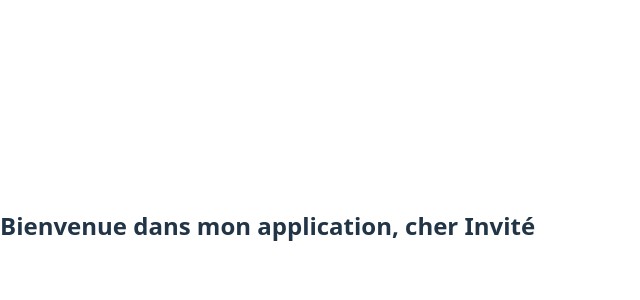
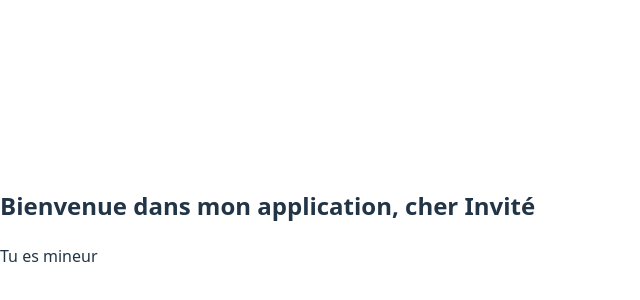
Before and after one commit to Chadrac-WAKOMYA/react-nextjs-leaarning, a React (Vite) app: page / in a window 1280 px wide. Shown: the part 174-474 px from the top of the page, without its empty margins (0-640 px from the left). Built offline with nearby package versions, Linux system fonts and the light colour scheme.

Commit message:
rendu conditionnel

```diff
--- a/src/main.tsx
+++ b/src/main.tsx
@@ -2,15 +2,18 @@ import { createRoot } from 'react-dom/client'
 import './index.css'
 
 const nom: string = "Chadrac";
+const age: number = 12;
 const Welcome = () => {
   return (
     <>
       <h2>Bienvenue dans mon application, cher {nom === "Chadrac" ? "Invité" : "Inconnu"}</h2>
+      <p>{ age < 18 ? 'Tu es mineur' : 'Tu es majeur'}</p>
     </>
   );
 };
+
 const Test = () => {
-  return <h2>Nous sommes de retour</h2>
+  return (<h2>Nous sommes de retour</h2>);
 }
 
 createRoot(document.getElementById('root')!).render(
```
